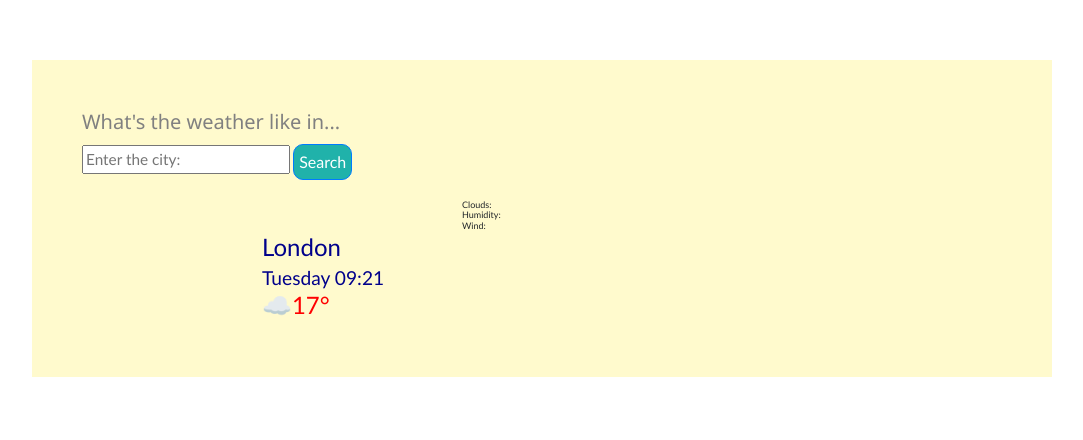
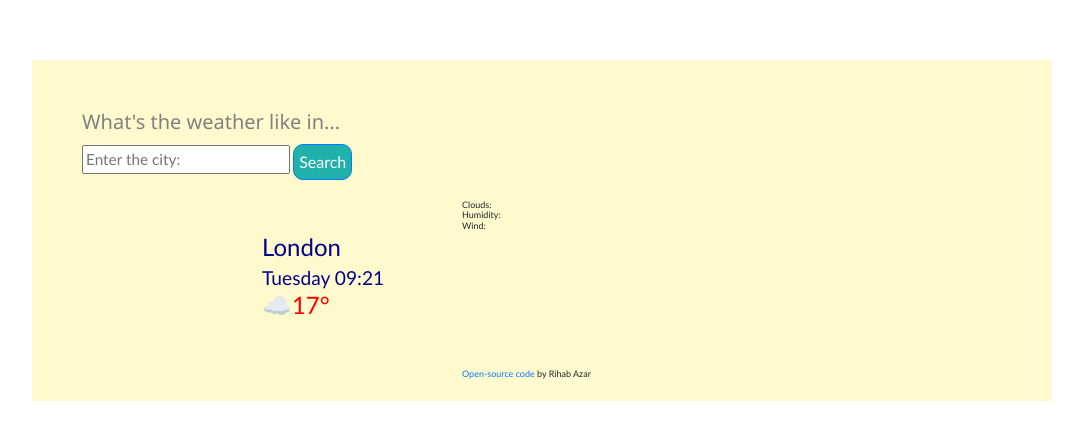
Before and after one commit to Shahbi88/Rihabweatherapp, a website built with Parcel: page index.html in a window 1280 px wide. Shown: the whole page, without its empty margins (68-1151 px from the left). Built offline with nearby package versions, Linux system fonts and the light colour scheme.

Commit message:
added Git Hub link
added source code link

```diff
--- a/index.html
+++ b/index.html
@@ -37,6 +37,10 @@
             <span class="units" id="temperature">☁️17°</span>
       <small><a id="fah" href="#"></a> </small>
         </h4>
+        <h6>
+          <a href="https://github.com/Shahbi88/Rihabweatherapp" target="_blank"> Open-source code</a>
+          by Rihab Azar
+        </h6>
       </div>
     </div>
 
--- a/index.js
+++ b/index.js
@@ -10,7 +10,7 @@ function two() {
     "Wednesday",
     "Thursday",
     "Friday",
-    "Saturday"
+    "Saturday",
   ];
   let daysName = days[current.getDay()];
   let hour = current.getHours();
@@ -48,7 +48,7 @@ function displayWeatherCondition(response) {
   )} °C`;
   document.querySelector(
     "#hum"
-  ).innerHTML = ` Humidity:${response.data.main.humidity}%`;
+  ).innerHTML = ` Humidity: ${response.data.main.humidity} %`;
   document.querySelector(
     "#win"
   ).innerHTML = `Wind: ${response.data.wind.speed} mph`;
```
